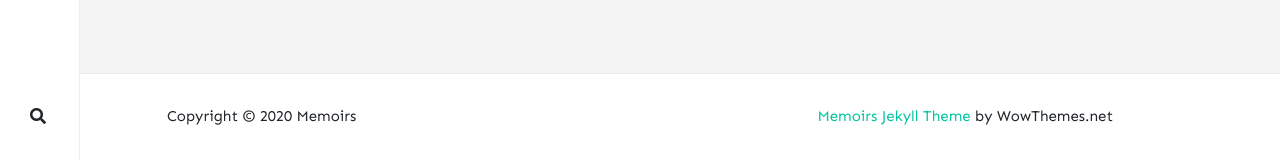
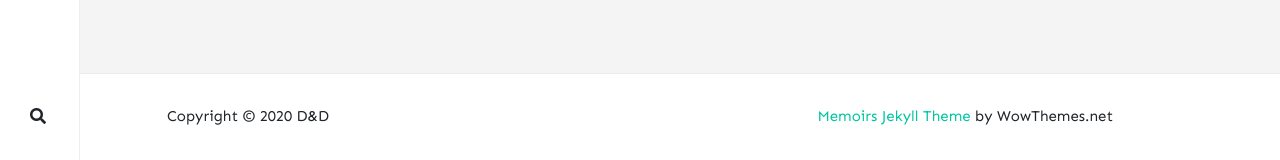
Before and after one commit to DNDACADEMY/dndacademy.github.io, a Jekyll site: the page built from index.html, in a window 1280 px wide and 900 px high, scrolled down 1523 px. Shown: the part 740-900 px from the top of the window. Built offline with Jekyll 4.4.1, drawn with Linux system fonts in a browser that asks for light colours; nearby versions of some CDN libraries; the list of posts is cut into pages by our own code; comment, search, counter and statistics services are not loaded.

Commit message:
Update _config.yml

```diff
--- a/_config.yml
+++ b/_config.yml
@@ -1,13 +1,13 @@
 # Site
-name: "Memoirs"
-title: "Memoirs"
+name: "D&D"
+title: "D&D"
 description: "I will take you on the fabulous world of exploration. Travel, culture, lifestyle. Eat, Pray, Love!"
-logo: 'assets/images/logo.png'
-favicon: 'assets/images/logo.png'
-baseurl: /jekyll-theme-memoirs
-google_analytics: 'UA-xxxxxxxx-1'
-disqus: 'demowebsite'
-mailchimp-list: 'https://wowthemes.us11.list-manage.com/subscribe/post?u=8aeb20a530e124561927d3bd8&amp;id=8c3d2d214b'
+logo: "assets/images/logo.png"
+favicon: "assets/images/logo.png"
+# baseurl: /jekyll-theme-memoirs
+google_analytics: "UA-xxxxxxxx-1"
+disqus: "demowebsite"
+mailchimp-list: "https://wowthemes.us11.list-manage.com/subscribe/post?u=8aeb20a530e124561927d3bd8&amp;id=8c3d2d214b"
 include: ["_pages"]
 permalink: /:title/
 email: wowthemesnet@gmail.com
@@ -25,7 +25,7 @@ authors:
   john:
     name: John
     display_name: John
-    avatar: 'assets/images/avatar.png'
+    avatar: "assets/images/avatar.png"
     gravatar: b1cc14991db7a456fcd761680bbc8f81
     email: wowthemesnet@gmail.com
     web: https://www.wowthemes.net
@@ -47,7 +47,7 @@ jekyll-archives:
     - categories
   layout: archive
   permalinks:
-    category: '/category/:name/'
+    category: "/category/:name/"
 
 # Pagination
 paginate: 6
@@ -57,10 +57,8 @@ paginate_path: /page:num/
 highlighter: none
 markdown: kramdown
 kramdown:
-   syntax_highlighter_opts:
-      disable : true
-
-
+  syntax_highlighter_opts:
+    disable: true
 
 # Adsense (change to "enabled" to activate, also your client id and ad slot. Create a new ad unit from your Adsense account to get the slot.)
 adsense: "disabled"
```
